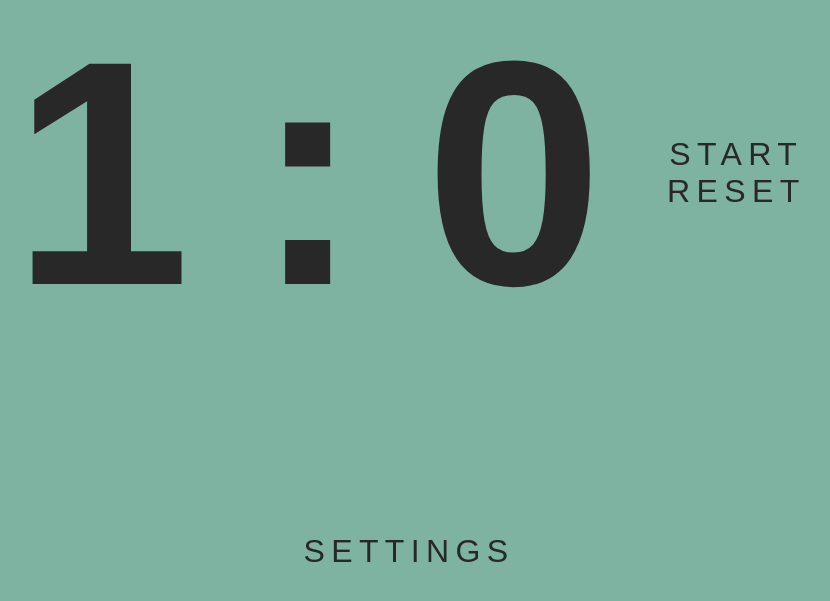
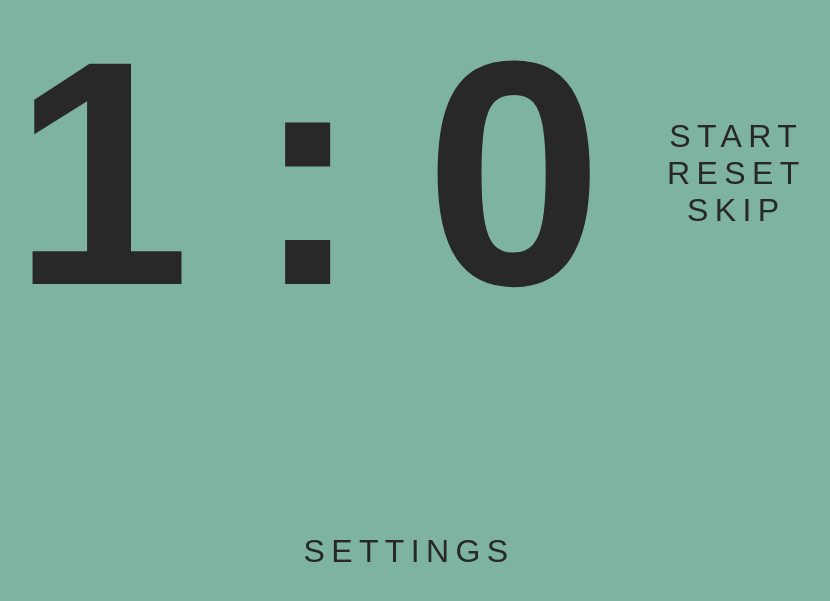
Before and after one commit to acm-sp85/pomodoro-time, a React (Create React App) app in the folder client/: page / in a window 1280 px wide. Shown: the part 187-788 px from the top of the page, without its empty margins (231-1061 px from the left). Built offline with nearby package versions, Linux system fonts and the light colour scheme; a web font is replaced by a local one.

Commit message:
adding skip button

```diff
--- a/client/src/App.js
+++ b/client/src/App.js
@@ -1,13 +1,17 @@
 import './App.css';
 import Timer from './components/Timer.js';
-import React, { useState } from 'react';
+import React, { useState, useEffect } from 'react';
 import Settings from './components/Settings';
 
 function App() {
   let [minutesPomodoro, setMinutesPomodoro] = useState(1);
-  let [minutesBreak, setMinutesBreak] = useState(1);
+  let [minutesBreak, setMinutesBreak] = useState(2);
   let [showModal, setShowModal] = useState(false);
   let [soundNumber, setSoundNumber] = useState(0);
+
+  useEffect(() => {
+    console.log('loading up the timmer component');
+  }, [minutesPomodoro, minutesBreak]);
   return (
     <div>
       {/* <h1 style={{ 'text-align': 'center' }} className="title">POMODORO TIME</h1> */}
--- a/client/src/components/Settings.js
+++ b/client/src/components/Settings.js
@@ -67,6 +67,7 @@ function Settings(props) {
         </select>
         <br />
       </form>
+      <button>APPLY</button>
     </div>
   );
 }
--- a/client/src/components/Timer.js
+++ b/client/src/components/Timer.js
@@ -56,6 +56,21 @@ function Timer(props) {
       setMinutes(props.minutesBreak || 5);
     }
   };
+
+  //SKIP
+  const skip = () => {
+    if (!toggleTakingBreak) {
+      setMinutes(props.minutesPomodoro || 45);
+      setSeconds((seconds = 0));
+      setToggleTakingBreak((toggleTakingBreak = !toggleTakingBreak));
+      console.log('skipping the work sesh');
+    } else {
+      setMinutes(props.minutesBreak || 5);
+      setSeconds((seconds = 0));
+      setToggleTakingBreak((toggleTakingBreak = !toggleTakingBreak));
+      console.log('skipping the break');
+    }
+  };
   //AUDIO EFFECT PLAYER
   const playSound = (src) => {
     const sound = new Howl({
@@ -72,9 +87,11 @@ function Timer(props) {
         <h3 className="timer-numbers">{`${minutes}:${seconds}`}</h3>
 
         {toggle ? (
-          <p className="buttons" onClick={timer}>
-            PAUSE
-          </p>
+          <div>
+            <p className="buttons" onClick={timer}>
+              PAUSE
+            </p>
+          </div>
         ) : (
           <div>
             <p className="buttons" onClick={timer}>
@@ -82,6 +99,9 @@ function Timer(props) {
             </p>
             <p className="buttons" onClick={reset}>
               RESET
+            </p>
+            <p className="buttons" onClick={skip}>
+              SKIP
             </p>
           </div>
         )}
```
